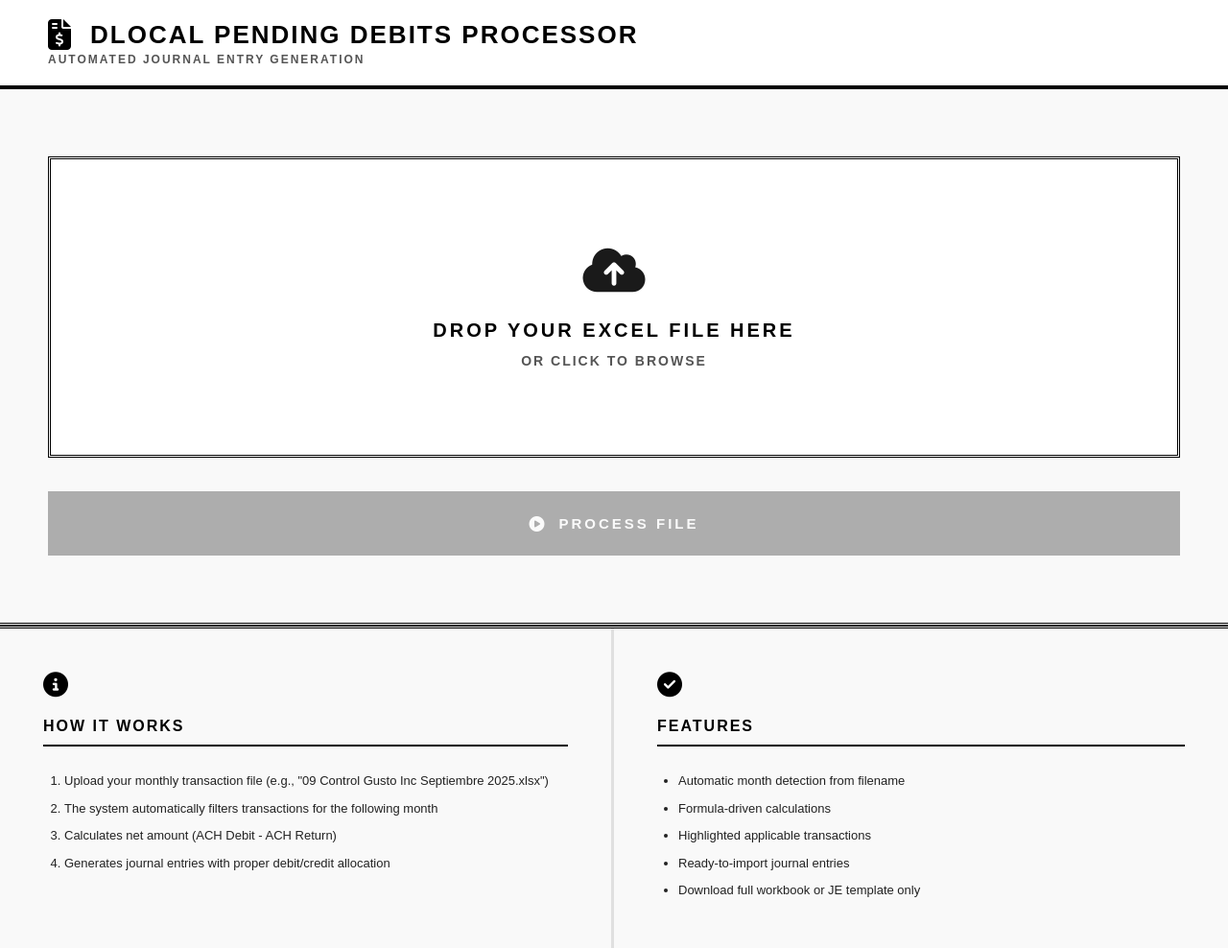
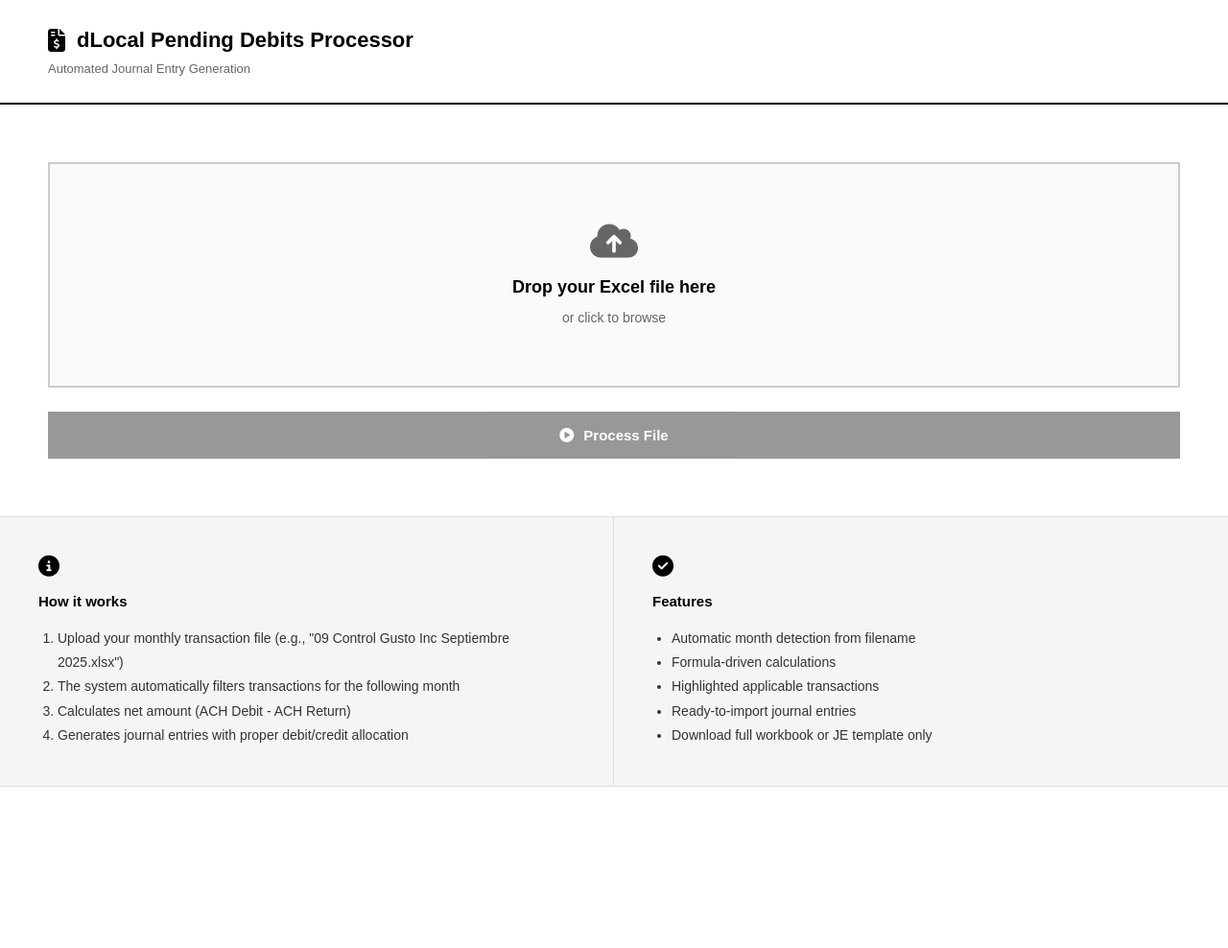
Before and after one commit to miemosa/dlocal-pending-debits, a Flask app: page / in a window 1280 px wide. Shown: the whole page at 96% size. After the commit the page ends 820 px from the top, so only its background shows below. Run offline with Flask 3, Linux system fonts and the light colour scheme.

Commit message:
Update UI: Clean minimalist design with black and white theme

```diff
--- a/static/css/style.css
+++ b/static/css/style.css
@@ -6,124 +6,104 @@
 
 body {
     font-family: Arial, Helvetica, sans-serif;
-    background: #e8e8e8;
+    background: #ffffff;
     min-height: 100vh;
-    padding: 0;
-    color: #000;
+    color: #000000;
+    line-height: 1.5;
 }
 
 .container {
-    max-width: 1600px;
+    max-width: 1400px;
     margin: 0 auto;
     background: white;
     min-height: 100vh;
-    box-shadow: 0 0 30px rgba(0, 0, 0, 0.3);
 }
 
+/* Header */
 header {
-    background: #fff;
-    padding: 20px 50px;
-    border-bottom: 4px solid #000;
-    margin-bottom: 0;
+    background: white;
+    padding: 25px 50px;
+    border-bottom: 2px solid #000000;
 }
 
 .logo {
     display: flex;
     align-items: center;
-    justify-content: flex-start;
-    gap: 20px;
+    gap: 12px;
 }
 
 .logo i {
-    font-size: 32px;
-    color: #000;
+    font-size: 24px;
+    color: #000000;
 }
 
 .logo h1 {
-    font-size: 26px;
-    color: #000;
+    font-size: 22px;
+    color: #000000;
     font-weight: 700;
-    letter-spacing: 2px;
-    text-transform: uppercase;
 }
 
 .subtitle {
-    color: #555;
-    margin-top: 3px;
-    font-size: 12px;
-    text-transform: uppercase;
-    letter-spacing: 2px;
-    font-weight: 600;
+    color: #666666;
+    margin-top: 4px;
+    font-size: 13px;
 }
 
 /* Alert Messages */
 .alert {
-    background: #fff;
-    padding: 15px 40px;
-    margin: 0;
-    display: flex;
-    align-items: center;
-    gap: 10px;
-    border-bottom: 2px solid #e0e0e0;
+    padding: 15px 50px;
+    border-bottom: 1px solid #e0e0e0;
 }
 
 .alert-error {
-    border-left: 5px solid #d32f2f;
-    color: #c62828;
-    background: #ffebee;
+    background: #fff5f5;
+    color: #c00;
+    border-left: 3px solid #c00;
 }
 
 .alert-success {
-    border-left: 5px solid #388e3c;
-    color: #2e7d32;
-    background: #e8f5e9;
+    background: #f0fff0;
+    color: #060;
+    border-left: 3px solid #060;
 }
 
 /* Upload Section */
 .upload-section {
-    background: #f9f9f9;
-    padding: 70px 50px;
-    border-bottom: 3px double #000;
+    background: white;
+    padding: 60px 50px;
 }
 
 .drop-zone {
-    border: 3px double #000;
-    border-radius: 0;
-    padding: 90px 50px;
+    border: 2px solid #cccccc;
+    padding: 60px 40px;
     text-align: center;
-    transition: all 0.15s ease;
     cursor: pointer;
-    background: white;
+    background: #fafafa;
+    transition: all 0.2s;
 }
 
 .drop-zone:hover,
 .drop-zone.drag-over {
-    border-color: #000;
-    background: #fafafa;
-    box-shadow: inset 0 0 20px rgba(0, 0, 0, 0.05);
+    border-color: #000000;
+    background: #f5f5f5;
 }
 
 .drop-zone-content i {
-    font-size: 52px;
-    color: #1a1a1a;
-    margin-bottom: 25px;
+    font-size: 40px;
+    color: #666666;
+    margin-bottom: 15px;
 }
 
 .drop-zone-content h2 {
-    font-size: 20px;
-    color: #000;
-    margin-bottom: 12px;
-    font-weight: 700;
-    text-transform: uppercase;
-    letter-spacing: 3px;
+    font-size: 18px;
+    color: #000000;
+    margin-bottom: 8px;
+    font-weight: 600;
 }
 
 .drop-zone-content p {
-    color: #555;
+    color: #666666;
     font-size: 14px;
-    text-transform: uppercase;
-    letter-spacing: 2px;
-    font-weight: 600;
 }
 
 #fileInput {
@@ -147,54 +125,43 @@
 
 .btn-process {
     width: 100%;
-    padding: 22px;
-    margin-top: 35px;
-    background: #000;
+    padding: 16px;
+    margin-top: 25px;
+    background: #000000;
     color: white;
-    border: 3px solid #000;
-    border-radius: 0;
+    border: none;
     font-size: 15px;
-    font-weight: 700;
+    font-weight: 600;
     cursor: pointer;
-    transition: all 0.15s ease;
+    transition: all 0.2s;
     display: flex;
     align-items: center;
     justify-content: center;
-    gap: 12px;
-    text-transform: uppercase;
-    letter-spacing: 3px;
-    box-shadow: 0 4px 0 #000;
+    gap: 10px;
 }
 
 .btn-process:hover:not(:disabled) {
-    background: #333;
-    transform: translateY(2px);
-    box-shadow: 0 2px 0 #000;
+    background: #333333;
 }
 
 .btn-process:disabled {
-    opacity: 0.3;
+    opacity: 0.4;
     cursor: not-allowed;
-    box-shadow: none;
-}
-
-.btn-process i {
-    font-size: 16px;
 }
 
 /* Info Section */
 .info-section {
     display: grid;
     grid-template-columns: repeat(auto-fit, minmax(300px, 1fr));
-    gap: 0;
-    background: #e0e0e0;
-    border-top: 3px double #000;
+    background: #f5f5f5;
+    border-top: 1px solid #e0e0e0;
+    border-bottom: 1px solid #e0e0e0;
 }
 
 .info-card {
-    background: #f9f9f9;
-    padding: 45px;
-    border-right: 3px solid #e0e0e0;
+    background: #f5f5f5;
+    padding: 40px;
+    border-right: 1px solid #e0e0e0;
 }
 
 .info-card:last-child {
@@ -202,77 +169,67 @@
 }
 
 .info-card i {
-    font-size: 26px;
-    color: #000;
-    margin-bottom: 22px;
+    font-size: 22px;
+    color: #000000;
+    margin-bottom: 15px;
 }
 
 .info-card h3 {
-    font-size: 16px;
-    color: #000;
-    margin-bottom: 22px;
+    font-size: 15px;
+    color: #000000;
+    margin-bottom: 15px;
     font-weight: 700;
-    text-transform: uppercase;
-    letter-spacing: 2px;
-    border-bottom: 2px solid #000;
-    padding-bottom: 10px;
 }
 
 .info-card ol,
 .info-card ul {
-    margin-left: 22px;
-    color: #222;
-    line-height: 2.2;
-    font-size: 13px;
-    font-weight: 500;
+    margin-left: 20px;
+    color: #333333;
+    line-height: 1.8;
+    font-size: 14px;
 }
 
 /* Results Page */
 .success-banner {
-    background: #fff;
-    color: #000;
-    padding: 35px 50px;
-    border-bottom: 4px solid #000;
-    margin: 0;
+    background: white;
+    padding: 30px 50px;
+    border-bottom: 2px solid #000000;
     display: flex;
     align-items: center;
-    gap: 25px;
+    gap: 20px;
 }
 
 .success-banner i {
-    font-size: 40px;
-    color: #000;
+    font-size: 32px;
+    color: #000000;
 }
 
 .success-banner h2 {
     font-size: 20px;
-    margin-bottom: 10px;
+    margin-bottom: 5px;
     font-weight: 700;
-    text-transform: uppercase;
-    letter-spacing: 3px;
+    color: #000000;
 }
 
 .success-banner p {
-    color: #555;
-    font-size: 13px;
-    font-weight: 600;
+    color: #666666;
+    font-size: 14px;
 }
 
 .results-summary {
     display: grid;
     grid-template-columns: repeat(auto-fit, minmax(250px, 1fr));
-    gap: 0;
-    background: #e0e0e0;
-    border-bottom: 3px double #000;
+    background: #f5f5f5;
+    border-bottom: 1px solid #e0e0e0;
 }
 
 .summary-card {
-    background: #f9f9f9;
-    padding: 35px 45px;
+    background: #f5f5f5;
+    padding: 30px 40px;
     display: flex;
     align-items: center;
-    gap: 22px;
-    border-right: 3px solid #e0e0e0;
+    gap: 20px;
+    border-right: 1px solid #e0e0e0;
 }
 
 .summary-card:last-child {
```
Also changed, not shown: other parts of static/css/style.css (+106 -187 lines).
